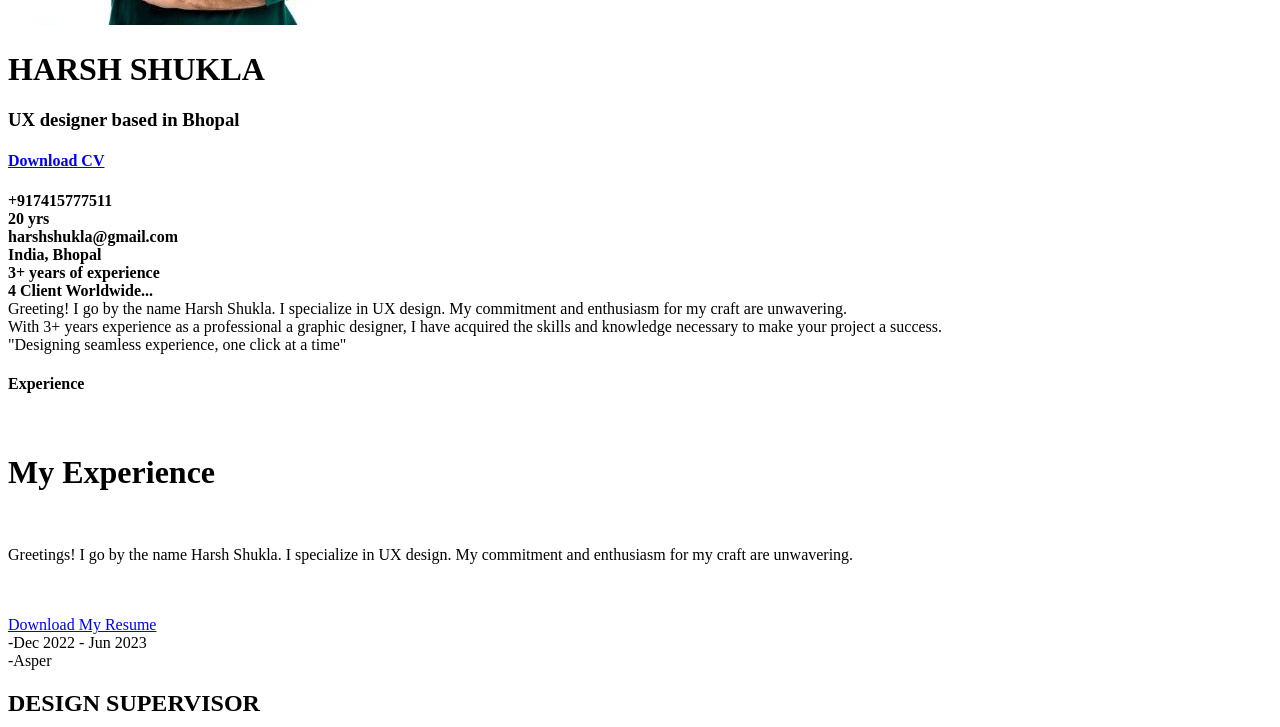
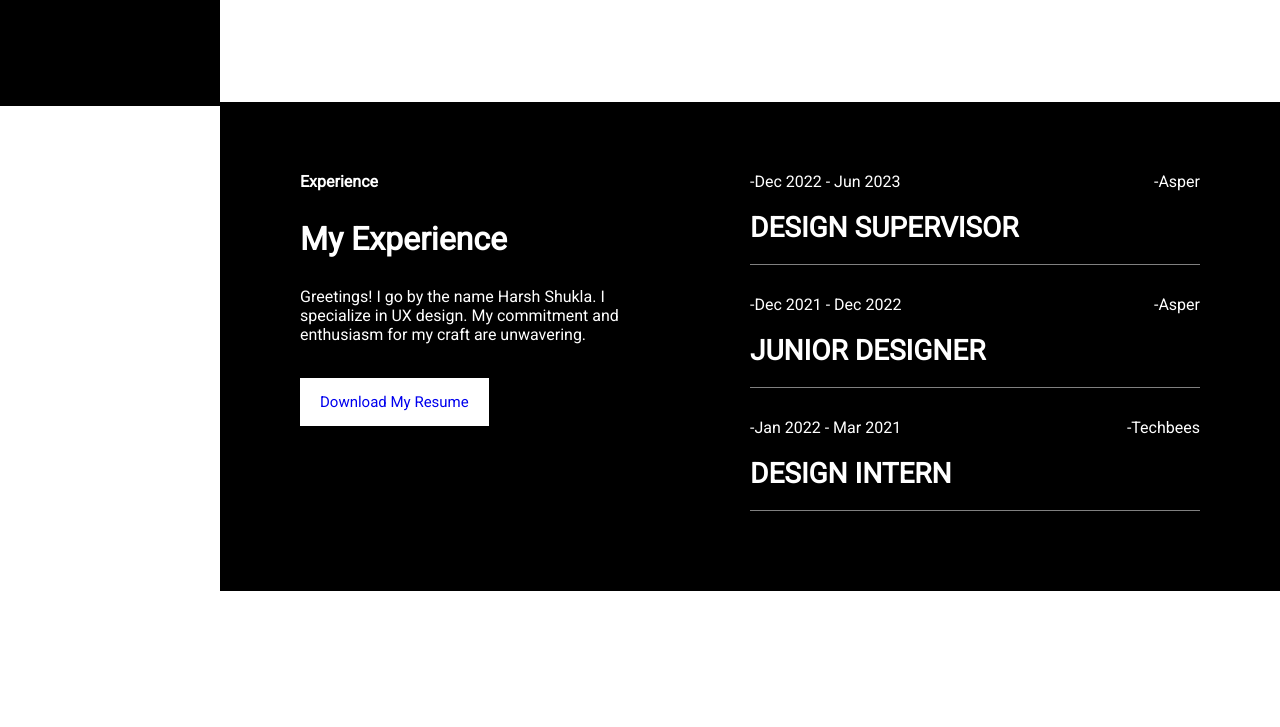
Before and after one commit to Abhishekkumar4444/Portfolio-UI, a plain HTML site: page about.html in a window 1280 px wide. Shown: the part 694-1421 px from the top of the page. After the commit the page ends 1285 px from the top, so only its background shows below. Drawn offline with Linux system fonts and the light colour scheme; the site is published under a folder, as on GitHub Pages, so addresses that start at the root find nothing.

Commit message:
new file

```diff
--- a/about.html
+++ b/about.html
@@ -4,7 +4,7 @@
 <head>
     <meta charset="UTF-8">
     <meta name="viewport" content="width=device-width, initial-scale=1.0">
-    <link rel="stylesheet" href="/assests/style.css">
+    <link rel="stylesheet" href="./assests/style.css">
     <link rel="preconnect" href="https://fonts.googleapis.com">
     <link rel="preconnect" href="https://fonts.gstatic.com" crossorigin>
     <link href="https://fonts.googleapis.com/css2?family=Roboto&display=swap" rel="stylesheet">
--- a/blogs.html
+++ b/blogs.html
@@ -4,7 +4,7 @@
 <head>
     <meta charset="UTF-8">
     <meta name="viewport" content="width=device-width, initial-scale=1.0">
-    <link rel="stylesheet" href="/assests/style.css">
+    <link rel="stylesheet" href="./assests/style.css">
     <link rel="preconnect" href="https://fonts.googleapis.com">
     <link rel="preconnect" href="https://fonts.gstatic.com" crossorigin>
     <link href="https://fonts.googleapis.com/css2?family=Roboto&display=swap" rel="stylesheet">
```
Also changed, not shown: contact.html (+1 -1 lines), index.html (+1 -1 lines), work.html (+1 -1 lines).
